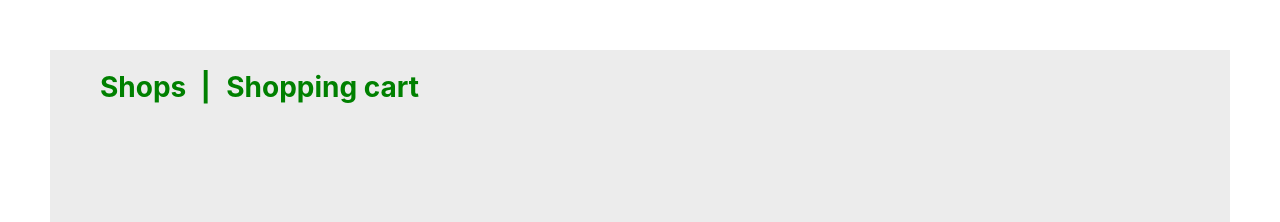
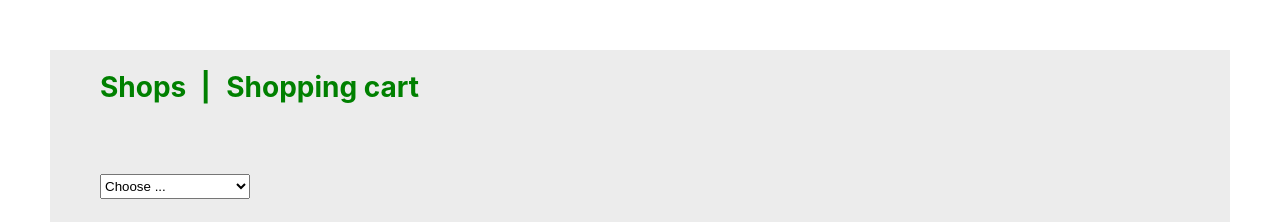
Before and after one commit to AndriiSokyrko/elitfech2024-03, a React (Create React App) app in the folder frontend/: page /shops in a window 1280 px wide. Shown: the top 222 px of the page. Built offline with nearby package versions, Linux system fonts and the light colour scheme; no server answers.

Commit message:
Base level add sort

```diff
--- a/frontend/src/components/cart/cart.js
+++ b/frontend/src/components/cart/cart.js
@@ -1,8 +1,7 @@
 import React, {useEffect, useMemo, useState} from 'react';
 import CartItem from "./cart-items/cart-item";
 import "./cart.scss"
-import {PROTOCOL, URLBASE, UrlGoods, UrlHistory} from "../../ENV/env";
-import {getDrugsByIdShop} from "../../services/drugs/drugServices";
+import {PROTOCOL, URLBASE, UrlHistory} from "../../ENV/env";
 import {saveOrder} from "../../services/history/historyService";
 import Message from "../message/message";
 
--- a/frontend/src/components/drugs/card-drug/card-drug.js
+++ b/frontend/src/components/drugs/card-drug/card-drug.js
@@ -14,6 +14,7 @@ function CardDrug({card, setToCart}) {
 
             <img src={image} alt=""/>
             <h1>{card.title}</h1>
+            <h3>{card.price} грн.</h3>
             <button onClick={handleAddToCart}>Add to cart</button>
         </div>
     );
--- a/frontend/src/components/shops/shops.js
+++ b/frontend/src/components/shops/shops.js
@@ -5,6 +5,7 @@ import CardShop from "./card-shop/card-shop";
 import {PROTOCOL, URLBASE, UrlGoods} from "../../ENV/env";
 import {getDrugsByIdShop} from "../../services/drugs/drugServices";
 import CardDrug from "../drugs/card-drug/card-drug";
+import SortComponent from "../sort/sort-component";
 
 const Shops = () => {
     const data = useContext(ShopsContext)
@@ -12,8 +13,6 @@ const Shops = () => {
     const [drugs, setDrugs] = useState([])
     const [activeShop, setActiveShop] = useState('')
     const [toCart, setToCart] = useState([])
-    // localStorage.setItem('cart', JSON.stringify(toCart));
-
     const url = PROTOCOL + URLBASE + UrlGoods + '/' + activeShop;
     useMemo(async () => {
             try {
@@ -25,11 +24,29 @@ const Shops = () => {
             }
         }, [url]
     )
+    const [sortType, setSortType] = useState(null)
+    const sortItems = (par) => {
+         setSortType(par)
+        if(sortType==='price'){
+            const sortDates = drugs.sort((a,b)=>a.price-b.price)
+            setDrugs(sortDates)
+        }
+        if(sortType==='data'){
+            const sortDates = drugs.sort((a,b)=>b.price-a.price)
+
+            setDrugs(sortDates)
+        }
+    }
     useEffect(() => {
         setShops(data)
     }, [data])
+
     return (
+        <div className="clx_content--wrapper">
+            <SortComponent sortItems={sortItems} />
+            <div>
                 <div className="clx-content">
+
                     <ul className="clx-content--shops">
 
                         {
@@ -45,6 +62,8 @@ const Shops = () => {
                         }
                     </div>
                 </div>
+            </div>
+        </div>
     );
 }
 
--- /dev/null
+++ b/frontend/src/components/sort/sort-component.js
@@ -0,0 +1,14 @@
+import React, {useEffect, useState} from 'react';
+import "./sort-component.scss"
+function SortComponent({sortItems}) {
+
+    return (
+        <select onChange={e=>sortItems(e.target.value)} className="clx_sort" defaultValue="DEFAULT">
+            <option value="DEFAULT" disabled >Choose ...</option>
+            <option value="price"   selected="selected">price</option>
+            <option value="data">data</option>
+        </select>
+    );
+}
+
+export default SortComponent;
--- /dev/null
+++ b/frontend/src/components/sort/sort-component.scss
@@ -0,0 +1,6 @@
+.clx_sort{
+  display: flex;
+  width: 150px;
+  height: 25px;
+  margin-left: 50px;
+}
```
Also changed, not shown: 1 other file (tests, documents, lock files or other folders). Lines whose indentation alone changed are shown as unchanged.
